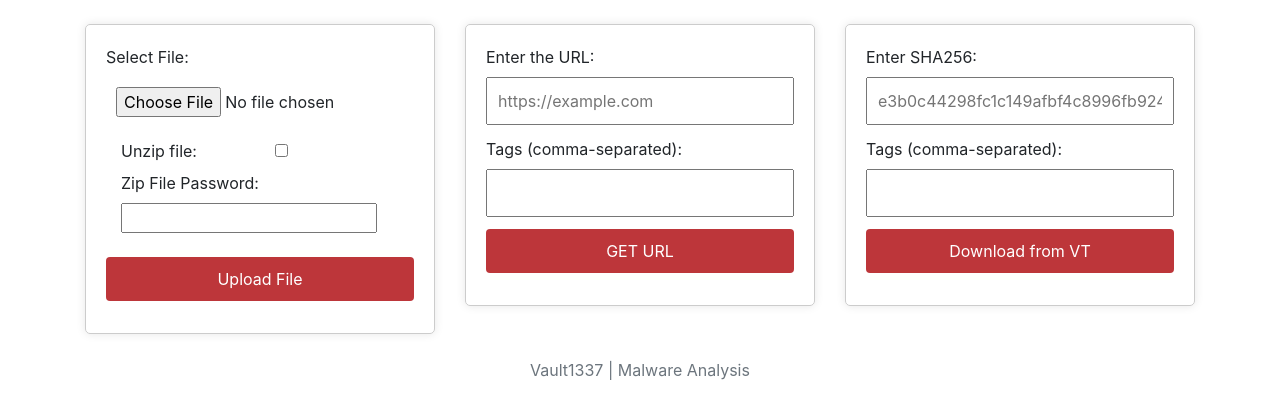
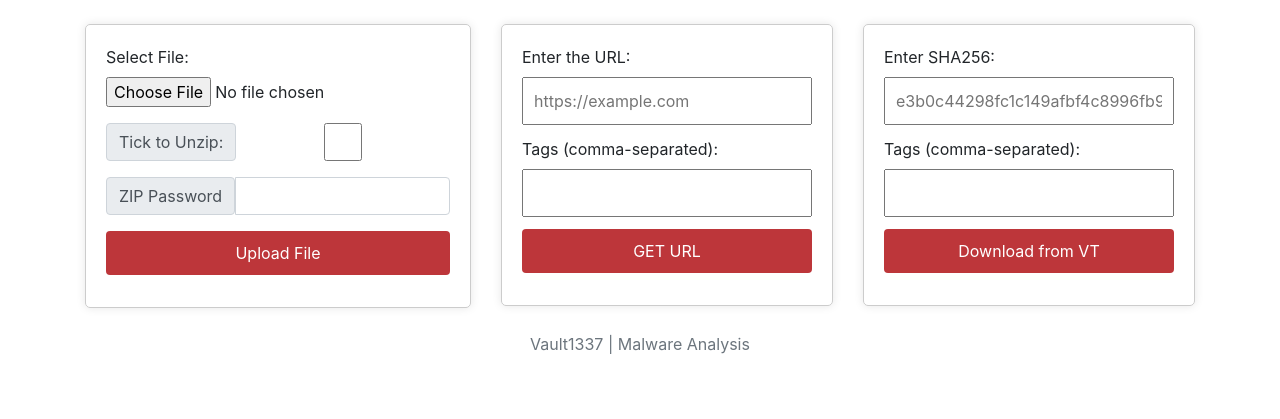
Before and after one commit to DanDreadless/Vault1337, a Django app: page / in a window 1280 px wide. Shown: the part 69-488 px from the top of the page. Run offline with Django 4.2, Linux system fonts and the light colour scheme; the visitor is signed in with stand-in values (Sample User, id 1); parts of the project's set-up code (start-up, migrations or seed data) failed here and were passed over; some libraries are stand-ins or nearby versions.

Commit message:
sorting out the zip upload function and view

```diff
--- a/vault/templates/vault/index.html
+++ b/vault/templates/vault/index.html
@@ -12,34 +12,20 @@
                 {% csrf_token %}
 
                 <!-- Input for file selection -->
-                <label class="index" for="file">Select File:</label>
-                <input class="index" type="file" id="file" name="file" accept=".zip, .txt, .pdf, .doc, .docx, .exe" required>
-
-                <br>
+                <div class="input-group input-group-sm mb-3">
+                    <label class="index" for="file">Select File:</label>
+                    <input class="form-conrtol" type="file" id="file" name="file" accept=".zip, .txt, .pdf, .doc, .docx, .exe" required>
+                </div>
                 <!-- Checkbox for unzip option -->
-                <div class="container">
-                    <div class="row">
-                        <div class="col">
-                            <label class="index" for="unzip">Unzip file:</label>
-                        </div>
-                        <div class="col">
-                            <input class="index" type="checkbox" id="unzip" name="unzip">
-                        </div>
-                    </div>
-                    <div class="row">
-                        <div class="col">
-                            <label class="index" for="password">Zip File Password:</label>
-                        </div>
-                        <div class="col">
-                            <input class="index" type="password" id="password" name="password">
-                        </div>
-                    </div>
+                <div class="input-group input-group mb-3">
+                    <span class="input-group-text" for="unzip">Tick to Unzip:</span>
+                    <input class="form-control" type="checkbox" id="unzip" name="unzip">
                 </div>
                 <!-- Input for password (optional) -->
-
-
-
-                <br>
+                <div class="input-group input-group mb-3">
+                    <span class="input-group-text" for="password">ZIP Password</span>
+                    <input class="form-control" type="text" id="password" name="password">
+                </div>
                 <!-- Submit button -->
                 <button class="index" type="submit">Upload File</button>
             </form>
--- a/vault/views.py
+++ b/vault/views.py
@@ -1,6 +1,7 @@
 # Other Imports
 import os
 import vt
+import hashlib
 import zipfile
 import requests
 from dotenv import load_dotenv
@@ -177,44 +178,45 @@ def run_sub_tool(tool, sub_tool, file_path):
         return f"Tool '{tool}' not supported."
 
 # -------------------- INDEX VIEWS --------------------
-# todo: make zip files work
+# todo: tidy this up and maybe move it to the utils.py file
+# todo: include ability to unzip other archive types
 def upload_file(request):
     if request.method == 'POST' and request.FILES['file']:
         uploaded_file = request.FILES['file']
         tags = request.POST.get('tags', '')
         unzip = request.POST.get('unzip', '')  # Check if the 'unzip' checkbox is checked
         password = request.POST.get('password', '')  # Get the password entered by the user
+        storage_location = 'vault/samples/'
+        if not unzip:
+            # Calculate hash values using a utility function
+            # file deepcode ignore PT: Temp ignoring to focus on getting the base code put together
+            md5, sha1, sha256, sha512, magic_byte, size = add_file(uploaded_file)
 
-        # Calculate hash values using a utility function
-        # file deepcode ignore PT: Temp ignoring to focus on getting the base code put together
-        md5, sha1, sha256, sha512, magic_byte, size = add_file(uploaded_file)
+            # Create a new VaultItem instance and save it to the database
+            vault_item = File(
+                name=uploaded_file.name,
+                size=size,
+                magic=magic_byte,
+                mime=uploaded_file.content_type,
+                md5=md5,
+                sha1=sha1,
+                sha256=sha256,
+                sha512=sha512,
+                tag=tags,
+            )
+            if File.objects.filter(sha256=sha256).exists():
+                return render(request, 'upload_error.html', {'error_message': 'File already exists'})
+            else:
+                vault_item.save()
 
-        # Create a new VaultItem instance and save it to the database
-        vault_item = File(
-            name=uploaded_file.name,
-            size=size,
-            magic=magic_byte,
-            mime=uploaded_file.content_type,
-            md5=md5,
-            sha1=sha1,
-            sha256=sha256,
-            sha512=sha512,
-            tag=tags,
-        )
-        if File.objects.filter(sha256=sha256).exists():
-            return render(request, 'upload_error.html', {'error_message': 'File already exists'})
-        else:
-            vault_item.save()
+            # Set filename to the sha256 hash
+            final_file_name = sha256
 
-        # Set filename to the sha256 hash
-        final_file_name = sha256
+            # Set the location for FileSystemStorage
+            fs = FileSystemStorage(location=storage_location)
 
-        # Set the location for FileSystemStorage
-        storage_location = 'vault/samples/'
-        fs = FileSystemStorage(location=storage_location)
-
-        # Save the file with the new name
-        fs.save(final_file_name, uploaded_file)
+            # Save the file with the new name if not a zip file
+            fs.save(final_file_name, uploaded_file)
 
         # If unzip checkbox is checked, unzip the file
         if unzip:
@@ -224,12 +226,47 @@ def upload_file(request):
                         zip_ref.extractall(storage_location, pwd=password.encode())
                     else:
                         zip_ref.extractall(storage_location)
+
+                    # Loop through the extracted files
+                    for extracted_file in zip_ref.namelist():
+                        with open(os.path.join(storage_location, extracted_file), 'rb') as file:
+                            # Calculate hash values
+                            file_content = file.read()
+                            md5 = hashlib.md5(file_content).hexdigest()
+                            sha1 = hashlib.sha1(file_content).hexdigest()
+                            sha256 = hashlib.sha256(file_content).hexdigest()
+                            sha512 = hashlib.sha512(file_content).hexdigest()
+                            magic_byte = file_content[:2].hex()
+
+                        # Check if the file already exists in the database
+                        if File.objects.filter(sha256=sha256).exists():
+                            return render(request, 'upload_error.html', {'error_message': 'File already exists'})
+
+                        # Rename the extracted file to its SHA256 hash to ensure uniqueness
+                        extracted_file_path = os.path.join(storage_location, extracted_file)
+                        new_file_name = os.path.join(storage_location, sha256)
+                        os.rename(extracted_file_path, new_file_name)
+
+                        # Save the file to the database with its original name and SHA256 hash
+                        file_obj = File(
+                            name=extracted_file,
+                            size=os.path.getsize(new_file_name),
+                            magic=magic_byte,
+                            mime=uploaded_file.content_type,
+                            md5=md5,
+                            sha1=sha1,
+                            sha256=sha256,
+                            sha512=sha512,
+                            tag=tags,
+                        )
+                        file_obj.save()
+
             except Exception as e:
                 return render(request, 'upload_error.html', {'error_message': f'Error unzipping file: {str(e)}'})
 
         # messages.success(request, 'File uploaded successfully.')
         # return redirect('upload_file')
-        return render(request, 'upload_success.html', {'file_name': final_file_name})
+        return render(request, 'upload_success.html', {'file_name': uploaded_file.name})
 
     return render(request, 'index.html')
 
```
Also changed, not shown: 2 other files.
